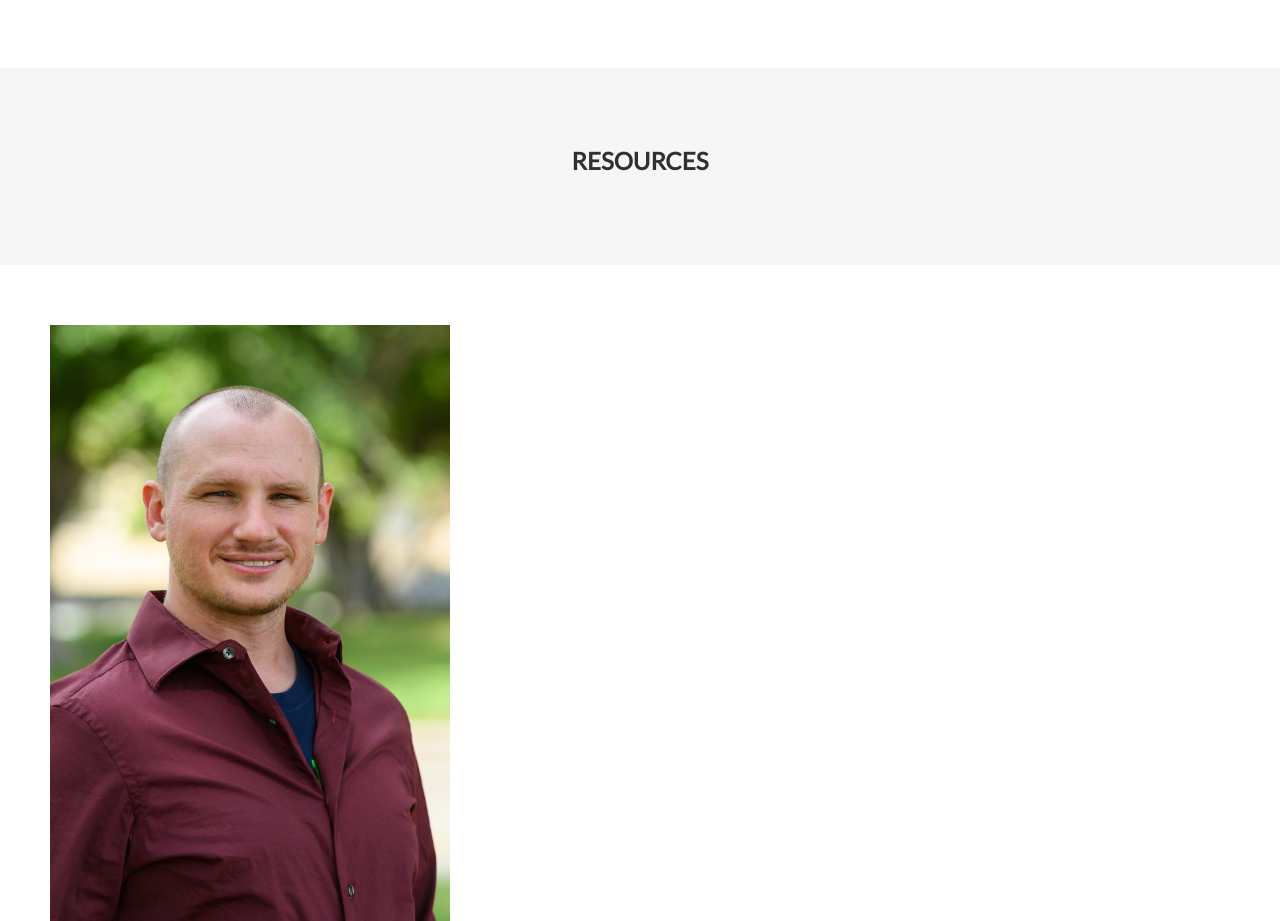
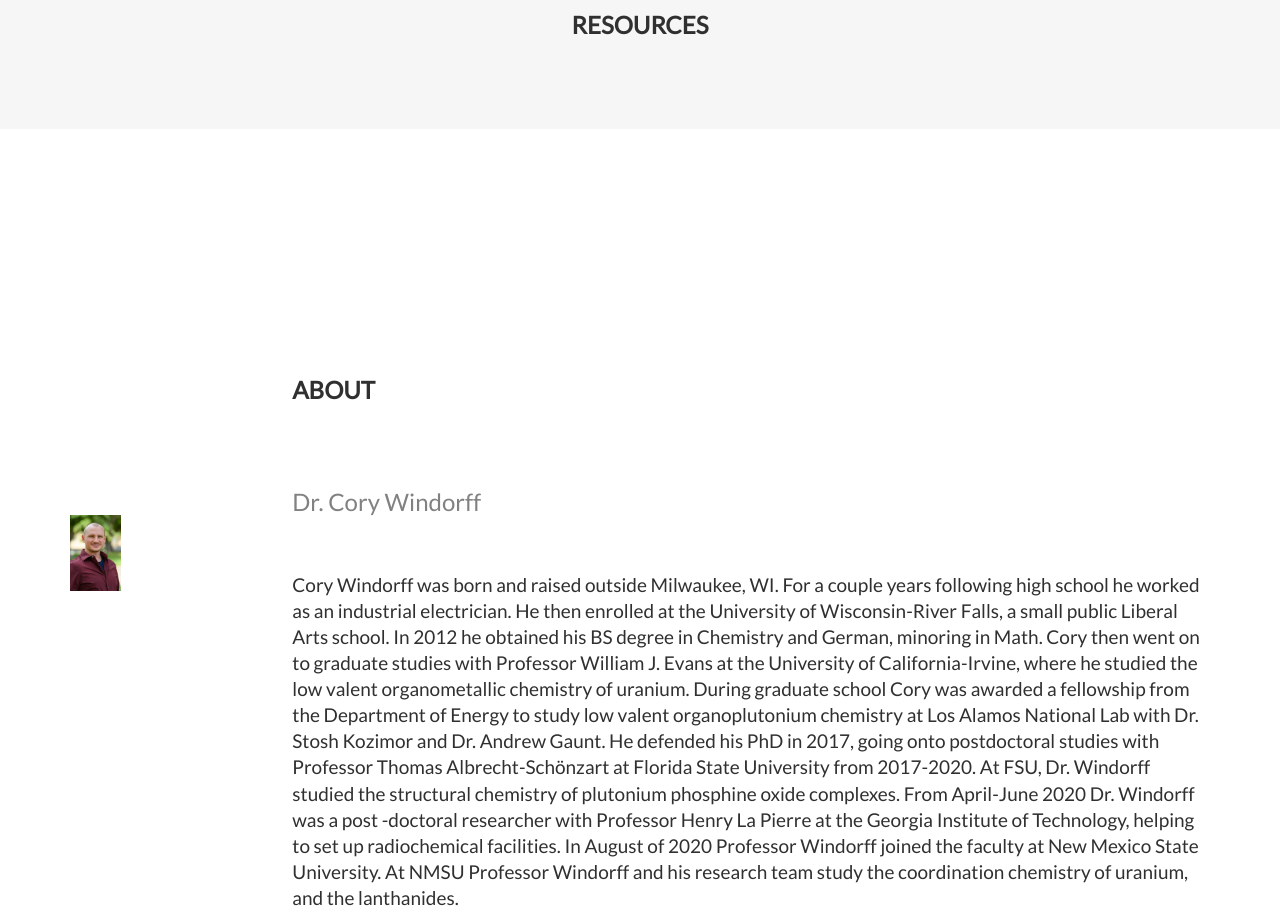
Before and after one commit to kelseyann77/windorfflab, a plain HTML site: page index.html in a window 1280 px wide. Shown: the part 1800-2721 px from the top of the page. Drawn offline with nearby package versions, Linux system fonts and the light colour scheme.

Commit message:
Update index.html

```diff
--- a/index.html
+++ b/index.html
@@ -11,6 +11,24 @@
   <script src="https://ajax.googleapis.com/ajax/libs/jquery/3.7.1/jquery.min.js"></script>
   <script src="https://maxcdn.bootstrapcdn.com/bootstrap/3.4.1/js/bootstrap.min.js"></script>
   <style>
+  .container {
+    display: flex;
+    align-items: center;
+    justify-content: center;
+  }
+
+  img {
+    max-width: 25%;
+    max-height:15%;
+    float: left;
+  }
+
+  .text {
+    font-size: 20px;
+    padding-left: 20px;
+    padding-top: 20%;
+    float: left;
+  }
   body {
     font: 400 15px Lato, sans-serif;
     line-height: 1.8;
@@ -430,10 +448,11 @@
 </div>
 
 <!-- Container (People Section) -->
-<div id="dr" class="container-fluid">
-  <div class="row">
-    <div class="col-sm-8">
-      <img src="Cory_Windorff_Chemistry_081320-3.jpg" alt="Dr. Cory Windorff" width="400">
+<div id="dr" class="container">
+  <div class="image">
+      <img src="Cory_Windorff_Chemistry_081320-3.jpg" alt="Dr. Cory Windorff">
+  </div>
+  <div class="text">
       <h2>ABOUT</h2><br>
       <h3>Dr. Cory Windorff</h3><br>
       <h4>Cory Windorff was born and raised outside Milwaukee, WI. For a couple years following high school he worked as an industrial electrician.
@@ -445,7 +464,6 @@
         From April-June 2020 Dr. Windorff was a post -doctoral researcher with Professor Henry La Pierre at the Georgia Institute of Technology, helping to set up radiochemical facilities.
         In August of 2020 Professor Windorff joined the faculty at New Mexico State University.
         At NMSU Professor Windorff and his research team study the coordination chemistry of uranium, and the lanthanides.</h4><br>
-    </div>
   </div>
 </div>
 
```
